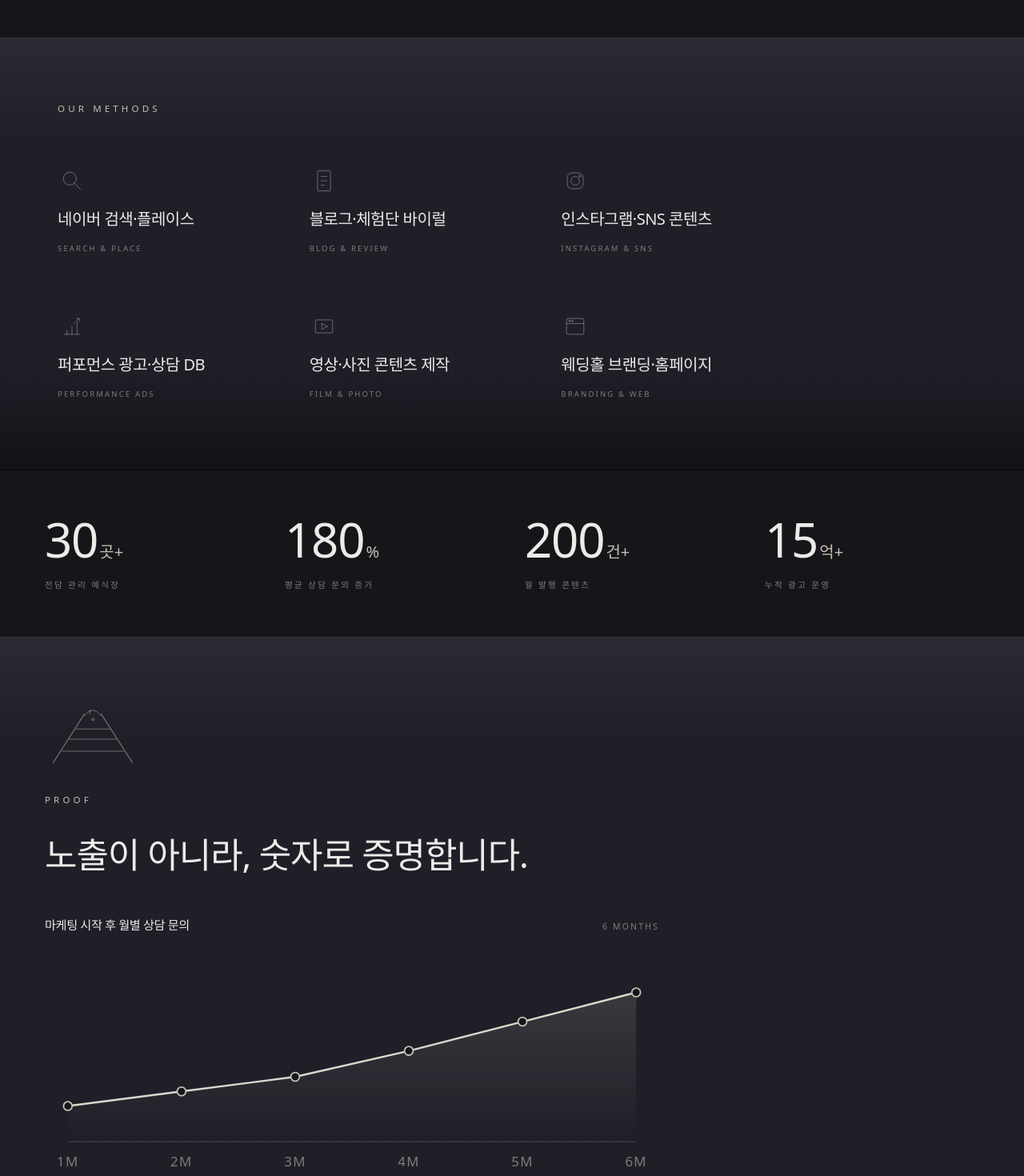
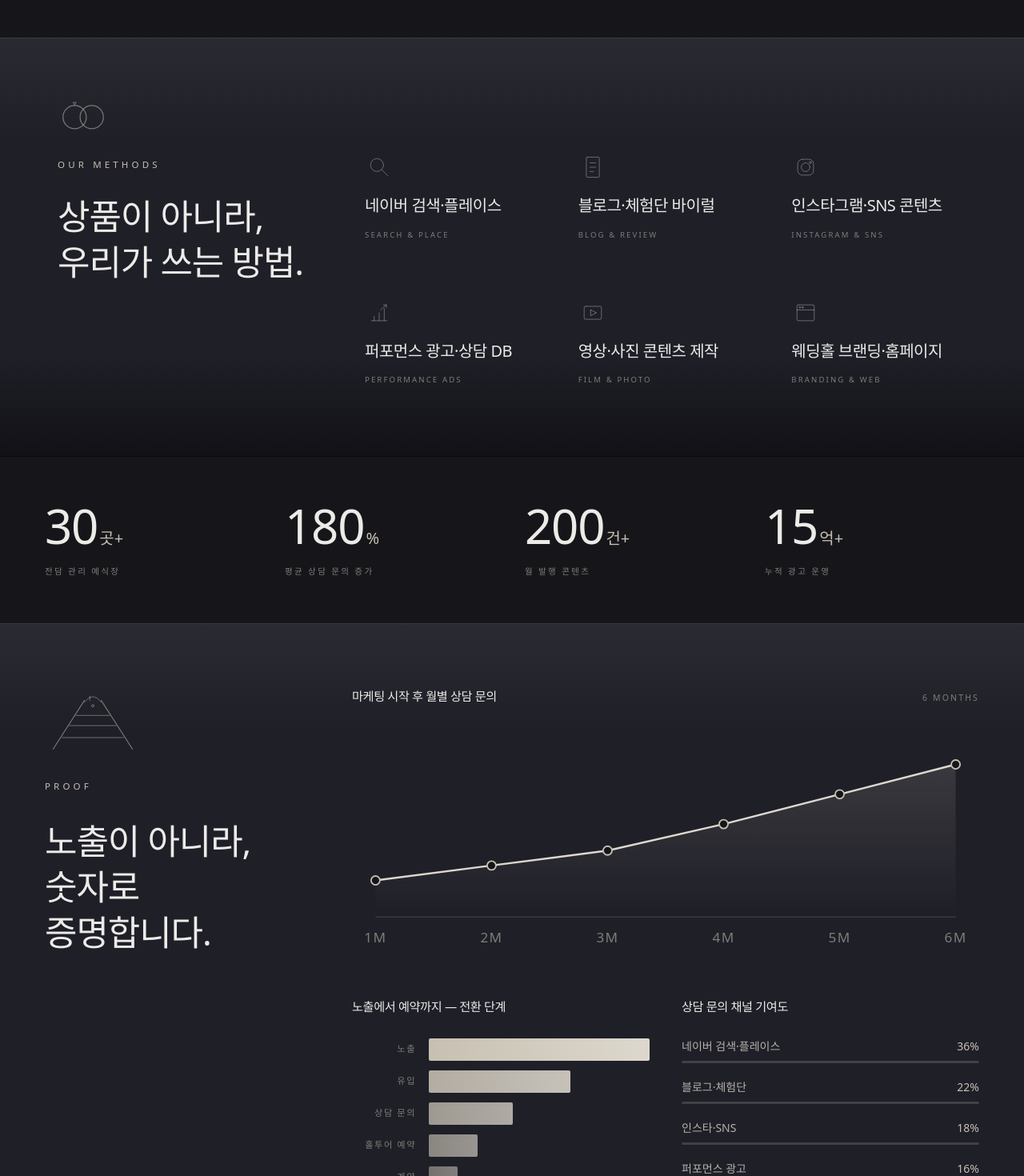
Before and after one commit to gustn0117/haram-marketing, a Next.js app: page /home in a window 1280 px wide. Shown: the part 1320-2790 px from the top of the page at 80% size. Built offline with nearby package versions, Linux system fonts and the light colour scheme; a web font is replaced by a local one.

Commit message:
design: 홈 배열 개편 — 세로 스택→2단 라벨레일(좌: 모티프·라벨·제목 sticky / 우: 그리드·차트·단계). 서비스·성과·접근 섹션을 에디토리얼 2열 구조로, 지표는 풀폭 유지로 리듬

```diff
--- a/app/(site)/home/page.tsx
+++ b/app/(site)/home/page.tsx
@@ -87,14 +87,26 @@ export default function HomePage() {
         </Reveal>
       </section>
 
-      {/* ── 서비스 그리드 (band) ── */}
+      {/* ── 서비스 그리드 (band, 2단 라벨레일) ── */}
       <section className="band px-6 py-14 md:py-20">
         <Reveal>
           <Container size="default">
+            <div className="lg:grid lg:grid-cols-[320px_1fr] lg:gap-16">
+              <div className="lg:sticky lg:top-28 lg:self-start">
+                <RingsMotif className="mb-8 w-[64px] text-gold/55" />
                 <p className="text-[0.72rem] uppercase tracking-[0.36em] text-gold">
                   Our Methods
                 </p>
+                <h2 className="mt-7 text-[clamp(1.7rem,3.6vw,2.75rem)] font-light leading-[1.3] tracking-[-0.025em] text-paper">
+                  상품이 아니라,
+                  <br />
+                  우리가 쓰는 방법.
+                </h2>
+              </div>
+              <div className="mt-10 lg:mt-0">
                 <ServiceGrid />
+              </div>
+            </div>
           </Container>
         </Reveal>
       </section>
@@ -124,49 +136,61 @@ export default function HomePage() {
         </Reveal>
       </section>
 
-      {/* ── 성과(데이터 시각화) (band) ── */}
+      {/* ── 성과(데이터 시각화) (band, 2단 라벨레일) ── */}
       <section className="band px-6 py-14 md:py-20">
         <Container size="wide">
-          <Reveal>
+          <div className="lg:grid lg:grid-cols-[320px_1fr] lg:gap-16">
+            <Reveal className="lg:sticky lg:top-28 lg:self-start">
               <AisleMotif className="mb-8 w-[120px] text-gold/55" />
               <p className="text-[0.72rem] uppercase tracking-[0.36em] text-gold">
                 Proof
               </p>
-            <h2 className="mt-8 max-w-2xl text-[clamp(1.7rem,3.6vw,2.75rem)] font-light leading-[1.3] tracking-[-0.025em] text-paper">
-              노출이 아니라, 숫자로 증명합니다.
+              <h2 className="mt-8 text-[clamp(1.7rem,3.6vw,2.75rem)] font-light leading-[1.3] tracking-[-0.025em] text-paper">
+                노출이 아니라,
+                <br />
+                숫자로 증명합니다.
               </h2>
             </Reveal>
 
-          <Reveal className="mt-12 max-w-3xl">
+            <div className="mt-12 lg:mt-0">
+              <Reveal>
                 <GrowthChart />
               </Reveal>
-
-          <Reveal className="mt-10">
-            <div className="stagger grid gap-14 md:grid-cols-2 md:gap-20">
+              <Reveal className="mt-12">
+                <div className="stagger grid gap-12 md:grid-cols-2 md:gap-10">
                   <Funnel />
                   <ChannelBars />
                 </div>
               </Reveal>
-
               <p className="mt-12 text-[0.62rem] uppercase tracking-[0.2em] text-faint">
                 예시 데이터 · 실제 성과는 예식장별로 상이합니다
               </p>
+            </div>
+          </div>
         </Container>
       </section>
 
-      {/* ── 접근 방식 — 4단계, 좌측 정렬 ── */}
+      {/* ── 접근 방식 — 4단계, 2단 라벨레일 ── */}
       <section className="px-6 py-10 md:py-14">
         <Reveal>
-          <Container size="narrow">
+          <Container size="default">
+            <div className="lg:grid lg:grid-cols-[320px_1fr] lg:gap-16">
+              <div className="lg:sticky lg:top-28 lg:self-start">
                 <ChandelierMotif className="mb-8 w-[60px] text-gold/55" />
                 <p className="text-[0.72rem] uppercase tracking-[0.36em] text-gold">
                   Approach
                 </p>
-            <ol className="mt-12 flex flex-col">
+                <h2 className="mt-7 text-[clamp(1.7rem,3.6vw,2.75rem)] font-light leading-[1.3] tracking-[-0.025em] text-paper">
+                  검색부터 예약까지,
+                  <br />
+                  한 흐름으로.
+                </h2>
+              </div>
+              <ol className="mt-10 flex flex-col lg:mt-0">
                 {processSteps.map((step) => (
                   <li
                     key={step.no}
-                  className="grid grid-cols-[auto_1fr] gap-x-6 border-t border-line py-8 last:border-b"
+                    className="grid grid-cols-[auto_1fr] gap-x-6 border-t border-line py-8 first:pt-0 first:lg:pt-0 last:border-b"
                   >
                     <span className="folio pt-1 text-sm tracking-[0.1em] text-gold">
                       {step.no}
@@ -175,13 +199,14 @@ export default function HomePage() {
                       <h3 className="text-xl font-light tracking-tight text-paper md:text-2xl">
                         {step.title}
                       </h3>
-                    <p className="mt-3 max-w-md text-[1rem] font-light leading-[1.75] text-muted">
+                      <p className="mt-3 text-[1rem] font-light leading-[1.75] text-muted">
                         {step.description}
                       </p>
                     </div>
                   </li>
                 ))}
               </ol>
+            </div>
           </Container>
         </Reveal>
       </section>
```
Lines whose indentation alone changed are shown as unchanged.
